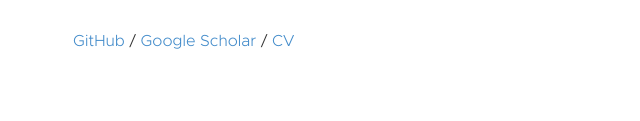
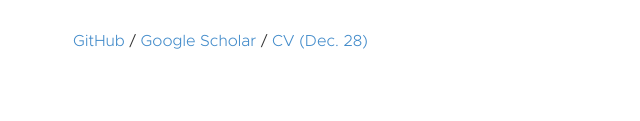
Before and after one commit to FangchenLiu/FangchenLiu.github.io, a plain HTML site: page index.html in a window 1280 px wide. Shown: the part 679-800 px from the top of the page, 297-937 px from the left. Drawn offline with Linux system fonts and the light colour scheme.

Commit message:
update cv

```diff
--- a/index.html
+++ b/index.html
@@ -92,7 +92,7 @@
         <br>
         <p> <a href="https://github.com/FangchenLiu">GitHub</a> /
             <a href="https://scholar.google.com/citations?user=mV8nbIQAAAAJ&hl=en">Google Scholar</a> /
-            <a href="./files/CV.pdf">CV</a>
+            <a href="./files/CV.pdf">CV (Dec. 28)</a>
         </p>
     </div>
 
```
Also changed, not shown: 1 other file.
